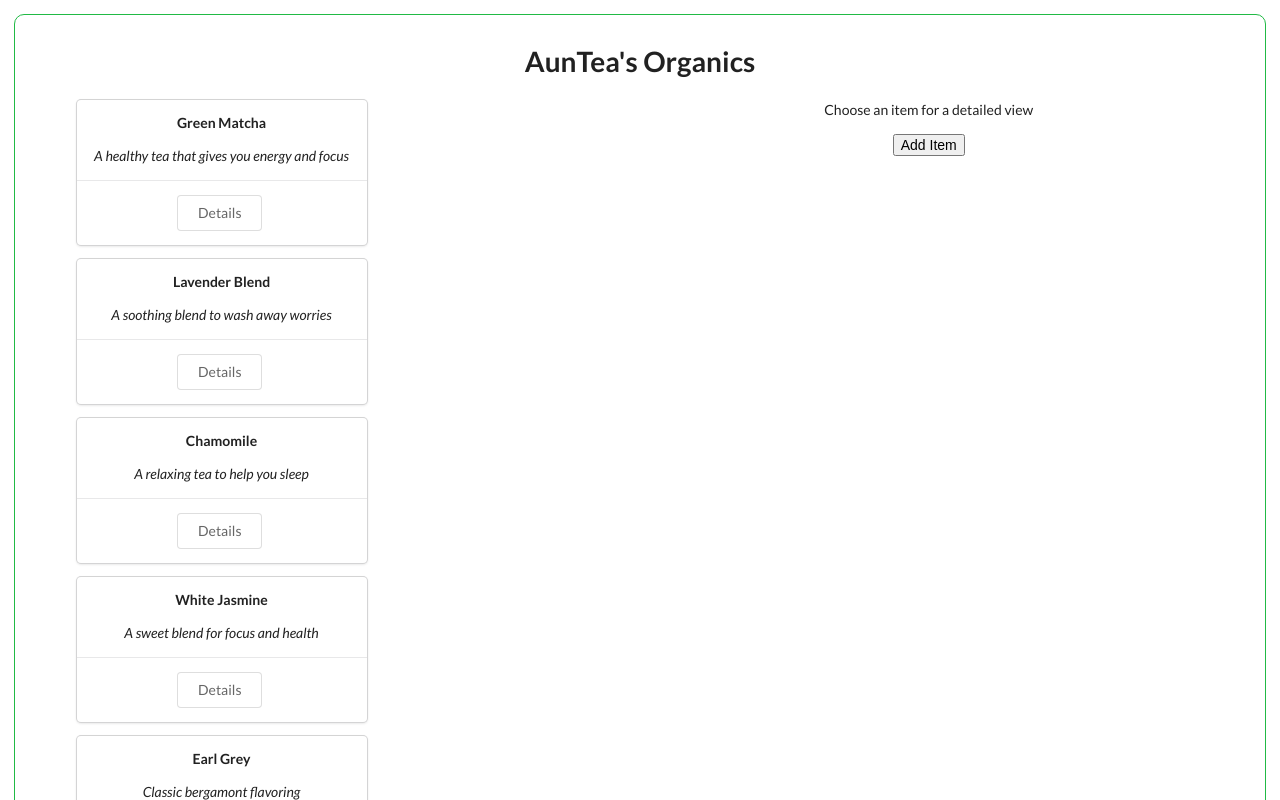
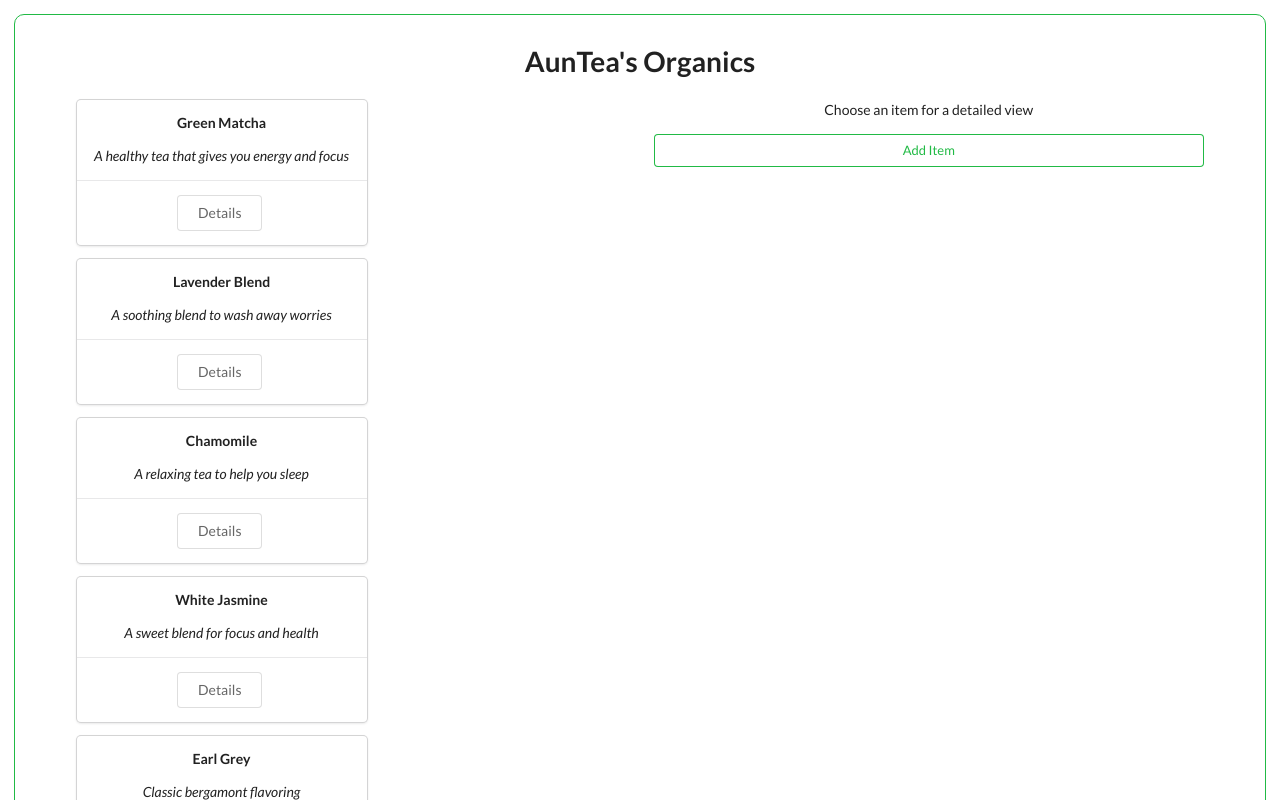
Before and after one commit to wrunion/epicodus-react-project, a React (Create React App) app: page / in a window 1280 px wide. Shown: the top 800 px of the page. Built offline with nearby package versions, Linux system fonts and the light colour scheme.

Commit message:
FormControl working.

```diff
--- a/src/components/Form.js
+++ b/src/components/Form.js
@@ -12,6 +12,7 @@ function Form(props) {
       available: parseInt(e.target.available.value),
       price: parseInt(e.target.price.value),
       id: e.target.id});
+    props.handleCancelClick();
   }
 
   return (
@@ -30,7 +31,7 @@ function Form(props) {
           <label>Available: <input type="number" name="available" price="available" min={0} defaultValue="100" /></label>
         </div>
         <button type="submit" className="ui button mini green basic">Add Item</button>
-        <button type="button" onClick={props.handleCancelClick}className="ui button mini grey basic">Cancel</button>
+        <button type="button" className="ui button mini grey basic" onClick={props.handleCancelClick}>Cancel</button>
       </form>
     </div>
   );
--- a/src/components/FormControl.js
+++ b/src/components/FormControl.js
@@ -1,6 +1,5 @@
 import React from 'react'
 import { connect } from 'react-redux';import PropTypes from 'prop-types';
-
 import { showForm, hideForm, addItem } from './../actions';
 import Form from './Form';
 
@@ -22,7 +21,9 @@ class FormControl extends React.Component {
             handleCancelClick={this.handleCancelClick}
             handleSubmitCallback={this.handleSubmit}/>
         : <button
-            onClick={() => this.props.showForm()}>Add Item</button>}
+            onClick={() => this.props.showForm()}
+            className="ui button small basic green fluid">
+            Add Item</button>}
       </div>
     );
   }
```
